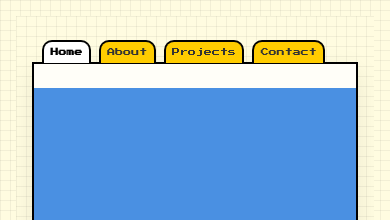
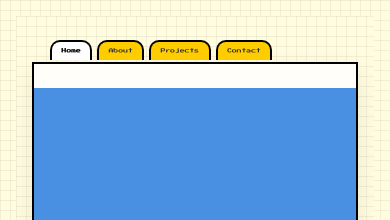
Before and after one commit to li0ly0/lilydigitalportfolio, a plain HTML site: page index.html in a window 390 px wide. Shown: the top 220 px of the page. Drawn offline with Linux system fonts and the light colour scheme.

Commit message:
Update style.css

```diff
--- a/style.css
+++ b/style.css
@@ -604,6 +604,39 @@ footer {
 	}
 }
 
+@media (max-width: 500px) {
+  .tabs-wrapper {
+    overflow-x: auto;
+    white-space: nowrap;
+    justify-content: flex-start;
+    padding: 0.5rem 1rem;
+    gap: 0.3rem;
+  }
+
+  .tabs-wrapper::-webkit-scrollbar {
+    height: 6px;
+  }
+
+  .tabs-wrapper::-webkit-scrollbar-thumb {
+    background-color: var(--blue);
+    border-radius: 5px;
+  }
+
+  .tab {
+    display: inline-block;
+    flex: 0 0 auto;
+    font-size: 0.3rem;
+    padding: 0.4rem 0.6rem;
+    text-align: center;
+  }
+
+  .tab:hover {
+    transform: none; /* don't lift tabs on hover for mobile */
+  }
+}
+
+
+
 #music-toggle {
 	margin-top: 1rem;
 	background: var(--yellow);
```
